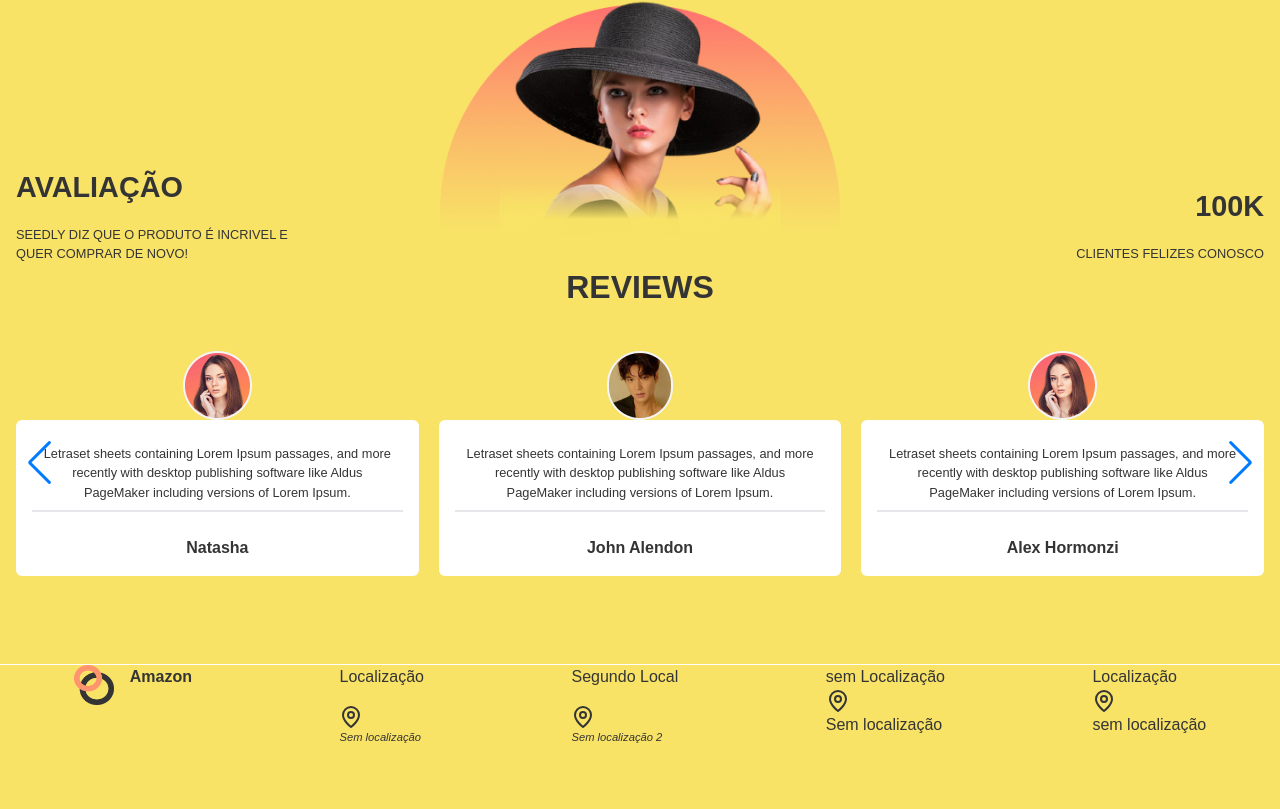
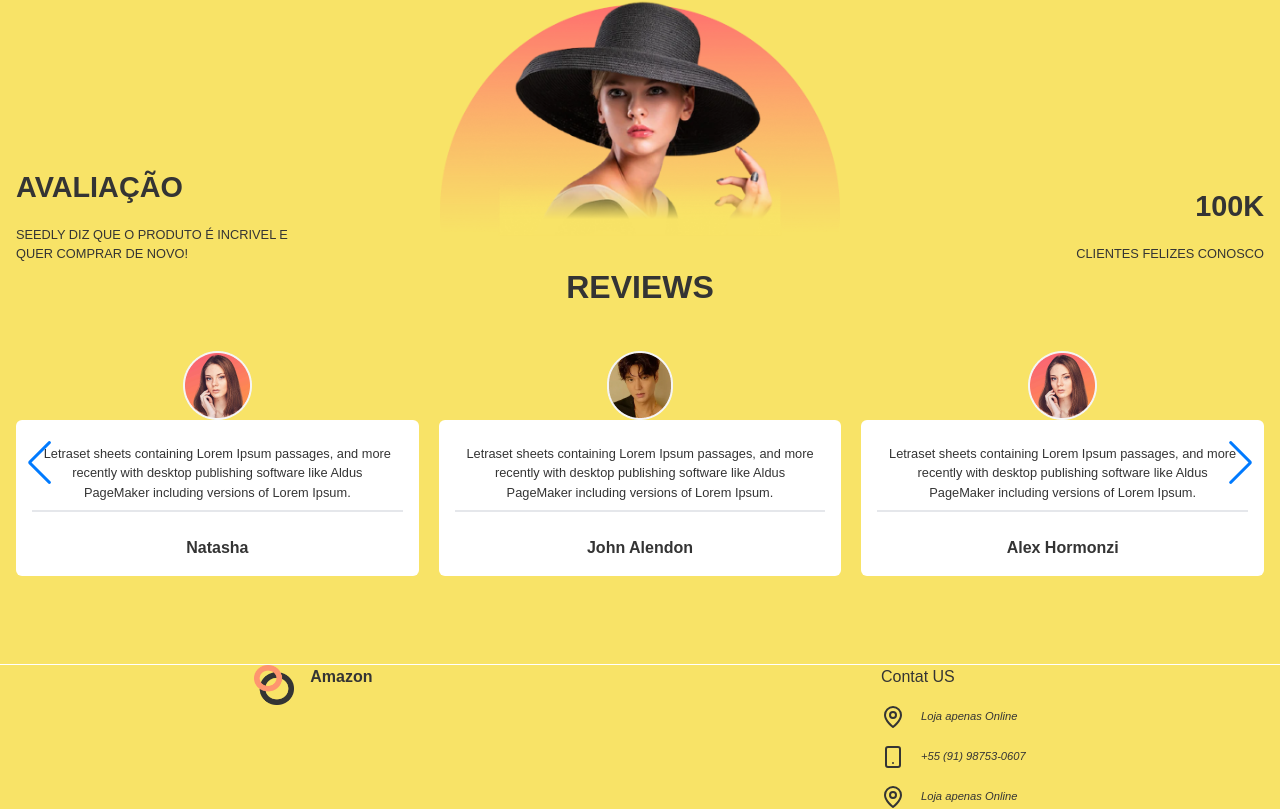
Before and after one commit to LucasP0/E_commerce_loja, a React (Vite) app: page / in a window 1280 px wide. Shown: the part 1938-2747 px from the top of the page. Before the commit the page ends 2684 px from the top, so only its background shows below. Built offline with nearby package versions, Linux system fonts and the light colour scheme.

Commit message:
Atualização

```diff
--- a/src/components/footer/footer.tsx
+++ b/src/components/footer/footer.tsx
@@ -1,4 +1,4 @@
-import { MapPin } from 'lucide-react'
+import { MapPin, Smartphone } from 'lucide-react'
 import Logo from '../../assets/logo.png'
 import { FooterComponent } from './footerComponent'
 
@@ -15,35 +15,26 @@ export const Footer = () => {
           />
           <span className='font-semibold text-base '>Amazon</span>
         </div>
+        {/* contat Us */}
+        <div className='bloc flex flex-col gap-4 max-w-[12rem]'>
+          <h1>Contat US</h1>
           <FooterComponent
-          spanOne={'Localização'}
+            spanOne='ok'
             icon={<MapPin />}
-          spanTwo={'Sem localização'}
+            spanTwo='Loja apenas Online'
           />
           <FooterComponent
-          spanOne={'Segundo Local'}
+            spanOne='ok'
+            icon={<Smartphone />}
+            spanTwo='+55 (91) 98753-0607'
+          />
+          <FooterComponent
+            spanOne='ok'
             icon={<MapPin />}
-          spanTwo={'Sem localização 2'}
+            spanTwo='Loja apenas Online'
           />
-        {/* OU */}
-        <div className='bloc '>
-          <div className='detail'>
-            <span>sem Localização</span>
-            <span className='pngLinE'>
-              <MapPin />
-              <span>Sem localização</span>
-            </span>
         </div>
-        </div>
-        <div className='bloc '>
-          <div className='detail'>
-            <span>Localização</span>
-            <span className='pngLinE'>
-              <MapPin/>
-              <span>sem localização</span>
-            </span>
-          </div>
-        </div>
+
       </div>
     </div>
   )
--- a/src/components/footer/footerComponent.tsx
+++ b/src/components/footer/footerComponent.tsx
@@ -4,16 +4,14 @@ interface Iprops {
   spanTwo: string;
 }
 
-export const FooterComponent = ({ icon, spanOne, spanTwo }: Iprops) => {
+export const FooterComponent = ({ icon, spanTwo }: Iprops) => {
   return (
-    <div className='bloc flex flex-col gap-4 max-w-[12rem]'>
       <div className='detail flex flex-col w-inherit text-[0.7rem] gap-4 italic '>
-        <span className="font-medium not-italic text-[1rem]">{spanOne}</span>
-        <span className='pngLinE'>
+        <span className='pngLinE flex gap-4 items-center'>
           {icon}
           <span>{spanTwo}</span>
         </span>
       </div>
-    </div>
+
   )
 }
```
Lines whose indentation alone changed are shown as unchanged.
